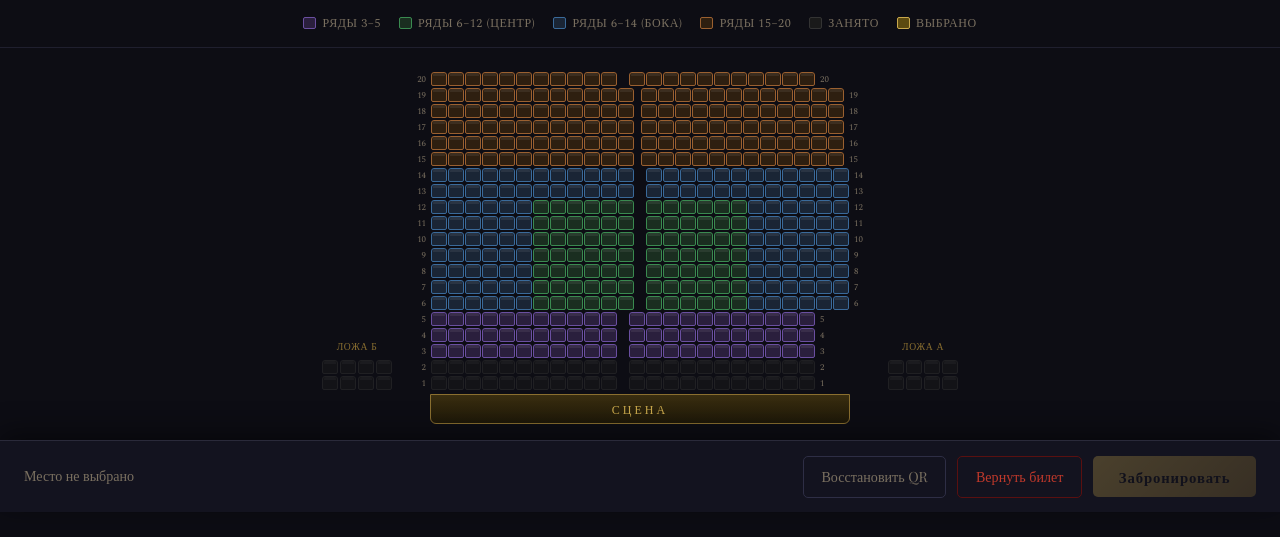
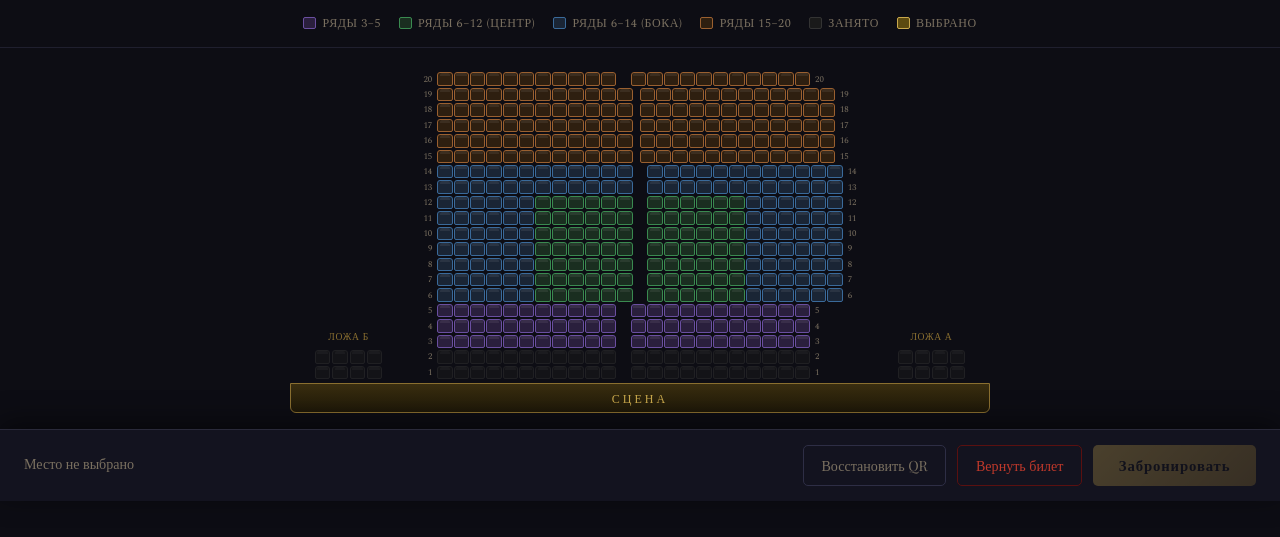
Before and after one commit to hancharegh/tickets, a FastAPI app: page / in a window 1280 px wide. Shown: the part 136-673 px from the top of the page. Run offline with FastAPI, Linux system fonts and the light colour scheme; data that the repository does not hold is empty.

Commit message:
Update index.html

```diff
--- a/templates/index.html
+++ b/templates/index.html
@@ -39,9 +39,9 @@
   .ld-z4{background:var(--z4); border:1px solid var(--z4b);}
   .ld-s {background:var(--ss); border:1px solid var(--ssb);}
 
-  .hall-outer{overflow-x:auto;padding:1.5rem 1rem 1rem;display:flex;justify-content:center;}
-  .hall-wrap{display:inline-flex;flex-direction:column;align-items:center;}
-  .hall-rows{display:flex;align-items:flex-end;gap:8px;}
+  .hall-outer{overflow-x:auto;padding:1.5rem 2rem 1rem;display:flex;justify-content:center;width:100%;}
+  .hall-wrap{display:flex;flex-direction:column;align-items:center;width:100%;}
+  .hall-rows{display:flex;align-items:flex-end;gap:clamp(6px,2vw,24px);justify-content:center;width:100%;}
   .lozha{display:flex;flex-direction:column;gap:2px;align-items:center;}
   .lozha-title{font-size:.6rem;color:var(--gold-dim);letter-spacing:.07em;text-transform:uppercase;margin-bottom:4px;white-space:nowrap;}
   .lozha-row{display:flex;gap:2px;}
@@ -49,12 +49,12 @@
   .p-row{display:flex;align-items:center;gap:1px;}
   .rl{font-size:.55rem;color:var(--muted);width:30px;text-align:right;padding-right:4px;flex-shrink:0;font-variant-numeric:tabular-nums;}
   .rl-r{font-size:.55rem;color:var(--muted);width:30px;text-align:left;padding-left:4px;flex-shrink:0;}
-  .aisle{width:10px;flex-shrink:0;}
+  .aisle{width:clamp(8px,1vw,18px);flex-shrink:0;}
   .aisle-sm{width:5px;flex-shrink:0;}
-  .stage{margin-top:4px;width:min(420px,70%);height:30px;background:linear-gradient(180deg,#3a2e10,#1e1808);border:1px solid var(--gold-dim);border-radius:0 0 6px 6px;display:flex;align-items:center;justify-content:center;font-family:'Playfair Display',serif;font-size:.75rem;letter-spacing:.25em;color:var(--gold);text-transform:uppercase;}
+  .stage{margin-top:4px;width:min(700px,80%);height:30px;background:linear-gradient(180deg,#3a2e10,#1e1808);border:1px solid var(--gold-dim);border-radius:0 0 6px 6px;display:flex;align-items:center;justify-content:center;font-family:'Playfair Display',serif;font-size:.75rem;letter-spacing:.25em;color:var(--gold);text-transform:uppercase;}
 
   /* базовое кресло */
-  .seat{width:16px;height:14px;border-radius:3px 3px 2px 2px;border:1px solid var(--sfb);background:var(--sf);cursor:pointer;flex-shrink:0;transition:transform .1s,background .12s,border-color .12s,box-shadow .12s;position:relative;}
+  .seat{width:clamp(14px,1.2vw,22px);height:clamp(12px,1.05vw,19px);border-radius:3px 3px 2px 2px;border:1px solid var(--sfb);background:var(--sf);cursor:pointer;flex-shrink:0;transition:transform .1s,background .12s,border-color .12s,box-shadow .12s;position:relative;}
   .seat::after{content:'';position:absolute;top:0;left:10%;right:10%;height:3px;background:rgba(255,255,255,.07);border-radius:2px 2px 0 0;}
   .seat:hover:not(.service):not(.taken):not(.used){background:var(--sh);border-color:var(--gold-dim);transform:scaleY(1.1);z-index:2;box-shadow:0 0 5px rgba(201,168,76,.2);}
   .seat.selected{background:var(--ss)!important;border-color:var(--ssb)!important;box-shadow:0 0 8px rgba(201,168,76,.5)!important;transform:scaleY(1.15);z-index:3;}
```
